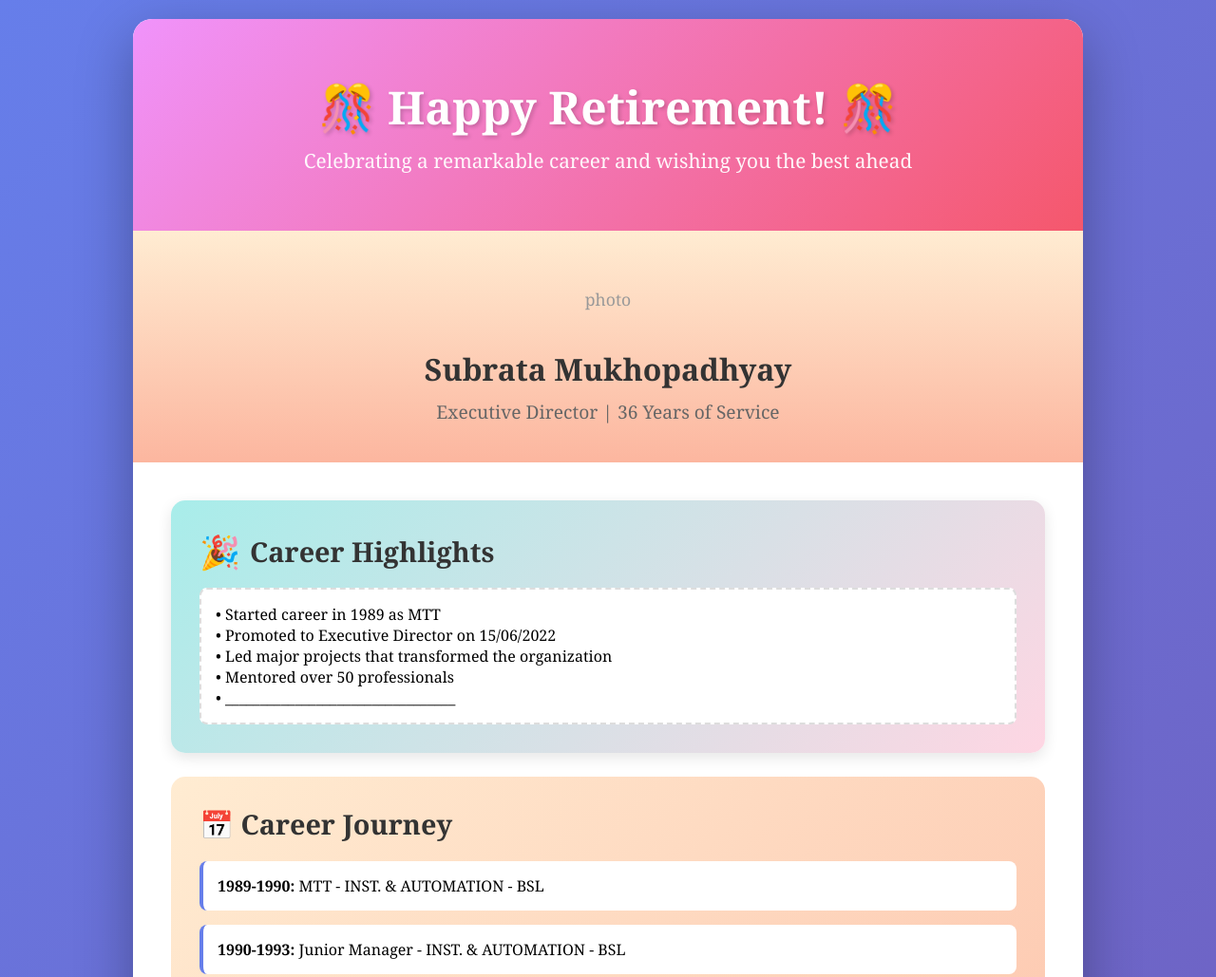
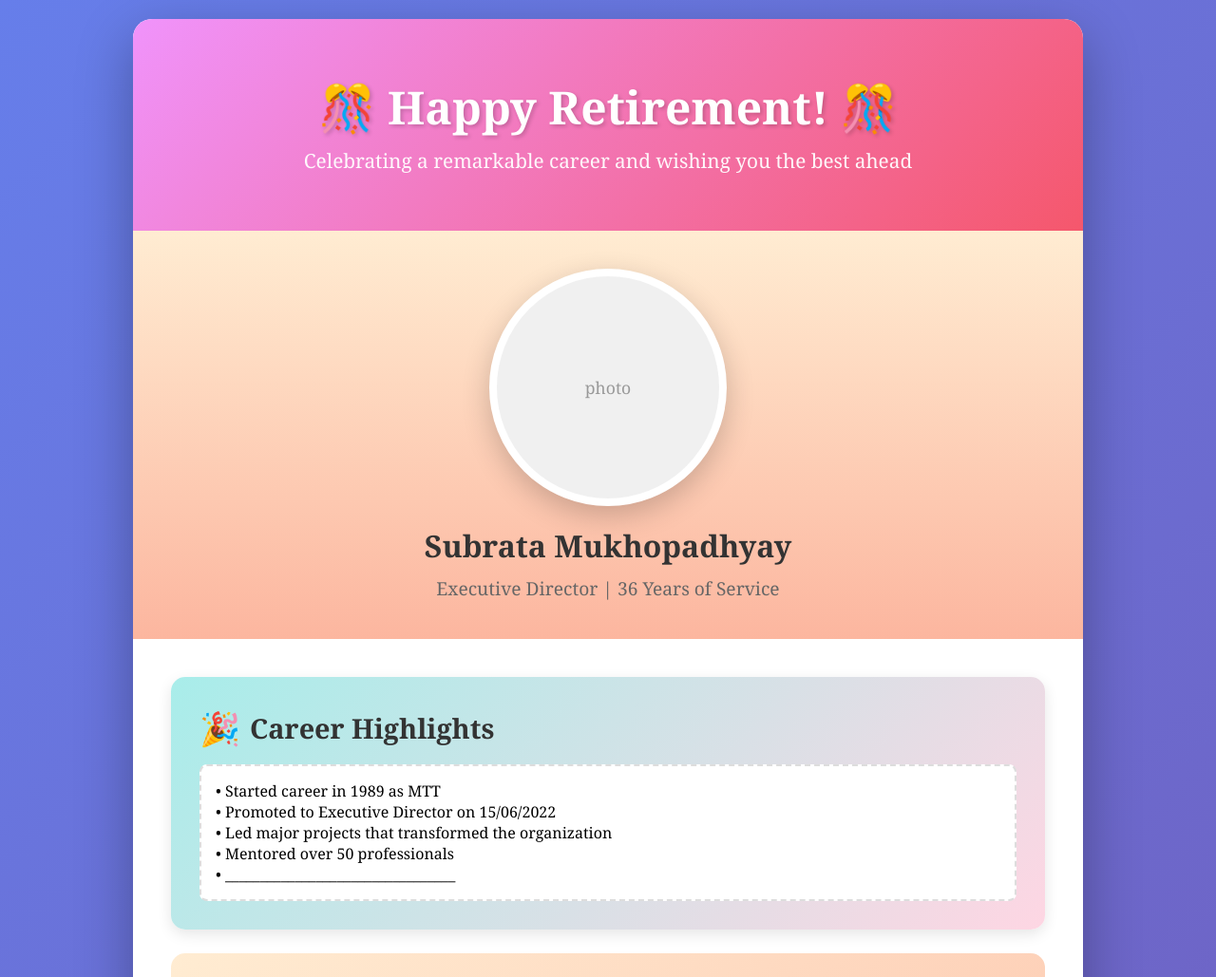
Before and after one commit to Devwratt/Retirement-Celebration, a plain HTML site: page index.html in a window 1280 px wide. Shown: the top 1029 px of the page at 95% size. Drawn offline with Linux system fonts and the light colour scheme.

Commit message:
index.html

```diff
--- a/index.html
+++ b/index.html
@@ -286,7 +286,7 @@
         </div>
 
         <div class="photo-section">
-           <div>
+           <div class="photo-frame">
                 <div class="photo-placeholder" id="photoPlaceholder">photo</div>
                 <img id="retireePhoto" style="display:none;">
             </div>
```
